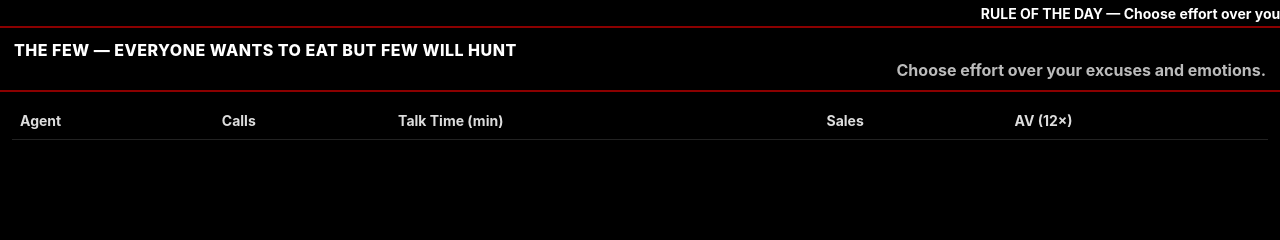
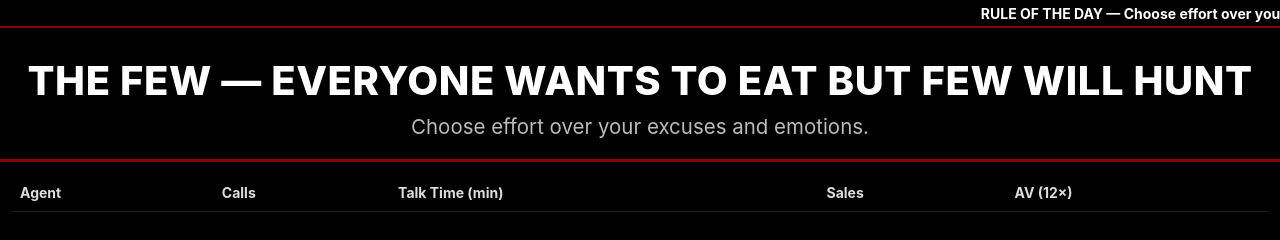
Before and after one commit to RobAdams609/few-dashboard, a plain HTML site: page public/index.html in a window 1280 px wide. Drawn offline with Linux system fonts and the light colour scheme; no server answers.

Commit message:
Update dashboard.css

```diff
--- a/public/dashboard.css
+++ b/public/dashboard.css
@@ -5,7 +5,7 @@
 html,body{ margin:0; padding:0; background:var(--bg); color:var(--fg); font-family:-apple-system,BlinkMacSystemFont,Segoe UI,Roboto,Helvetica,Arial,sans-serif; }
 body{ padding-top:28px; } /* keep content below the ticker */
 
-/* ticker */
+/* ticker (top) */
 .ticker{
   position:fixed; top:0; left:0; right:0; height:28px;
   display:block; overflow:hidden; white-space:nowrap; z-index:9999;
@@ -15,13 +15,29 @@ body{ padding-top:28px; } /* keep content below the ticker */
 #rule-ticker-text{ display:inline-block; padding-left:100%; animation:marq 30s linear infinite; }
 @keyframes marq{ from{ transform:translateX(0); } to{ transform:translateX(-100%); } }
 
-/* banner */
-#banner{ padding:12px 14px 10px; border-bottom:2px solid var(--accent); }
-#banner .title{ font-weight:800; letter-spacing:.5px; }
-#principle{ color:var(--dim); font-weight:700; text-align:right; }
+/* banner (doubled height & centered) */
+#banner{
+  text-align:center;
+  padding:30px 20px 18px;       /* bigger */
+  border-bottom:3px solid var(--accent);
+}
+#banner .title{
+  font-weight:800;               /* keep bold only for the title */
+  letter-spacing:.6px;
+  font-size:clamp(22px, 3.2vw, 40px);   /* noticeably larger */
+  line-height:1.15;
+  margin:0;
+}
+#principle{
+  margin-top:10px;
+  color:var(--dim);
+  font-weight:400;               /* NOT bold */
+  font-size:clamp(14px, 1.6vw, 22px);
+  line-height:1.3;
+}
 
 /* table */
-#view{ padding:10px 12px 24px; }
+#view{ padding:12px 12px 24px; }
 table{ width:100%; border-collapse:collapse; }
 thead th{
   text-align:left; font-size:14px; color:#ddd; padding:10px 8px; border-bottom:1px solid var(--line);
@@ -35,7 +51,5 @@ td.money{ font-variant-numeric:tabular-nums; }
 td.num{ text-align:right; font-variant-numeric:tabular-nums; }
 
 @media (min-width:1600px){
-  #banner .title{ font-size:20px; }
-  #principle{ font-size:16px; }
   thead th, tbody td{ font-size:18px; }
 }
```
